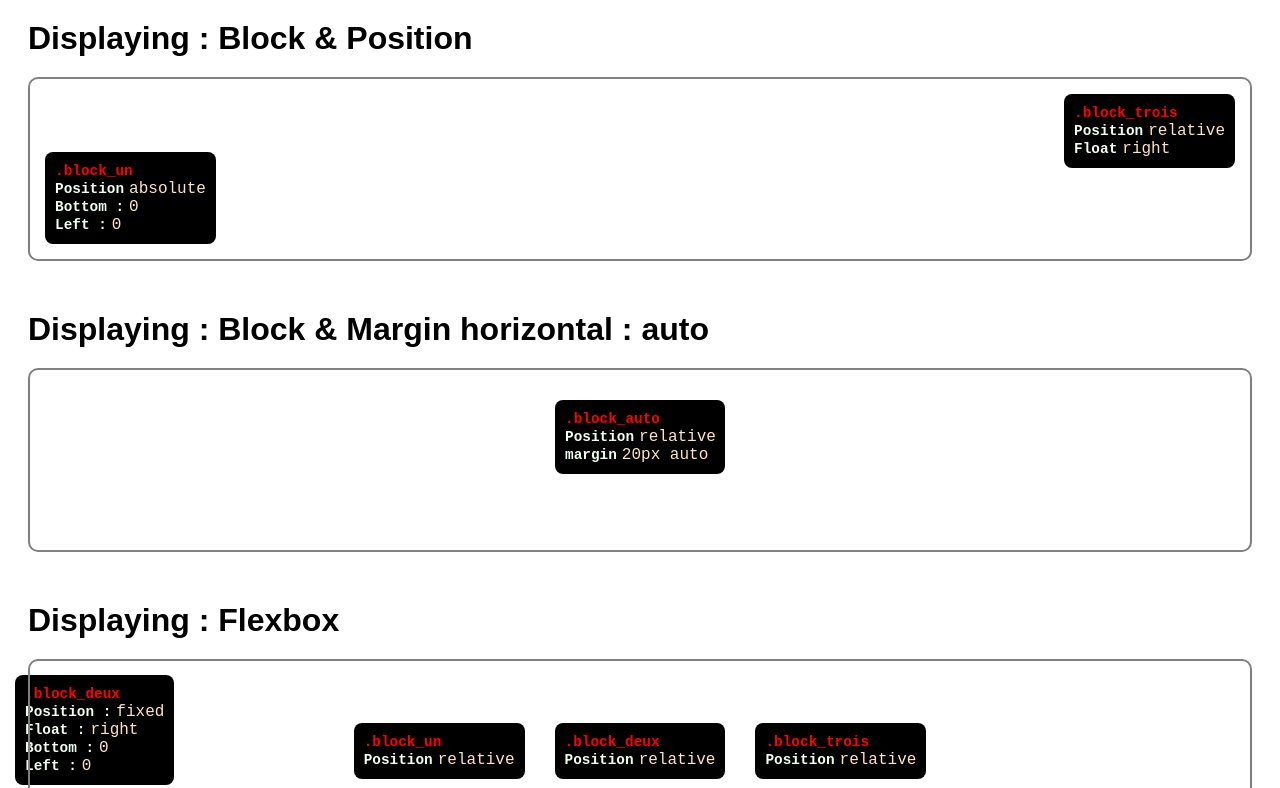
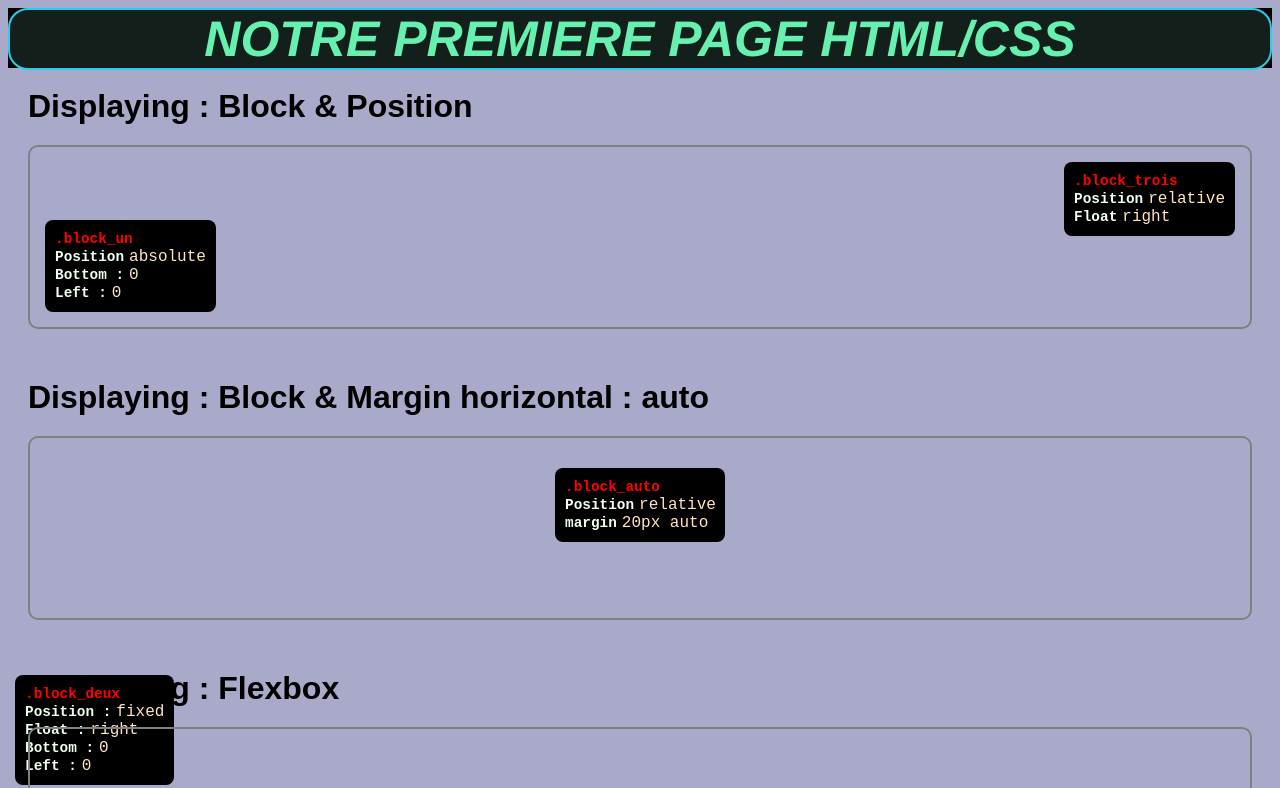
Before and after one commit to JesseIkolo/ProjetEvo, a plain HTML site: page pages/page1.html in a window 1280 px wide. Shown: the top 788 px of the page. Drawn offline with Linux system fonts and the light colour scheme.

Commit message:
ProjetEvo
Salut à tous ! je me suis pemis d'ajouter un titre à la page1 de notre site WEB

```diff
--- a/css/styles.css
+++ b/css/styles.css
@@ -107,3 +107,19 @@ div.block span{
 #block_trois{
    position: relative;
 }
+
+body{
+   background-color: rgb(169, 169, 202);
+}
+
+div#titre{
+   font-size: 50px;
+   font-family: Helvetica;
+   font-style: italic;
+   font-weight: bolder;
+   background-color: rgb(19, 31, 27);
+   color: rgb(102, 241, 176);
+   text-align: center;
+   border: 2px solid rgb(44, 205, 233) ;
+   border-radius: 20px;
+}
--- a/pages/page1.html
+++ b/pages/page1.html
@@ -8,6 +8,11 @@
    <link rel="stylesheet" href="../css/styles.css">
 </head>
 <body>
+      <header>
+            <div id="titre">
+                  NOTRE PREMIERE PAGE HTML/CSS
+            </div>
+      </header>
    <div class="exemple">
          <h1 class="exemple_text">
                Displaying : Block & Position
```
